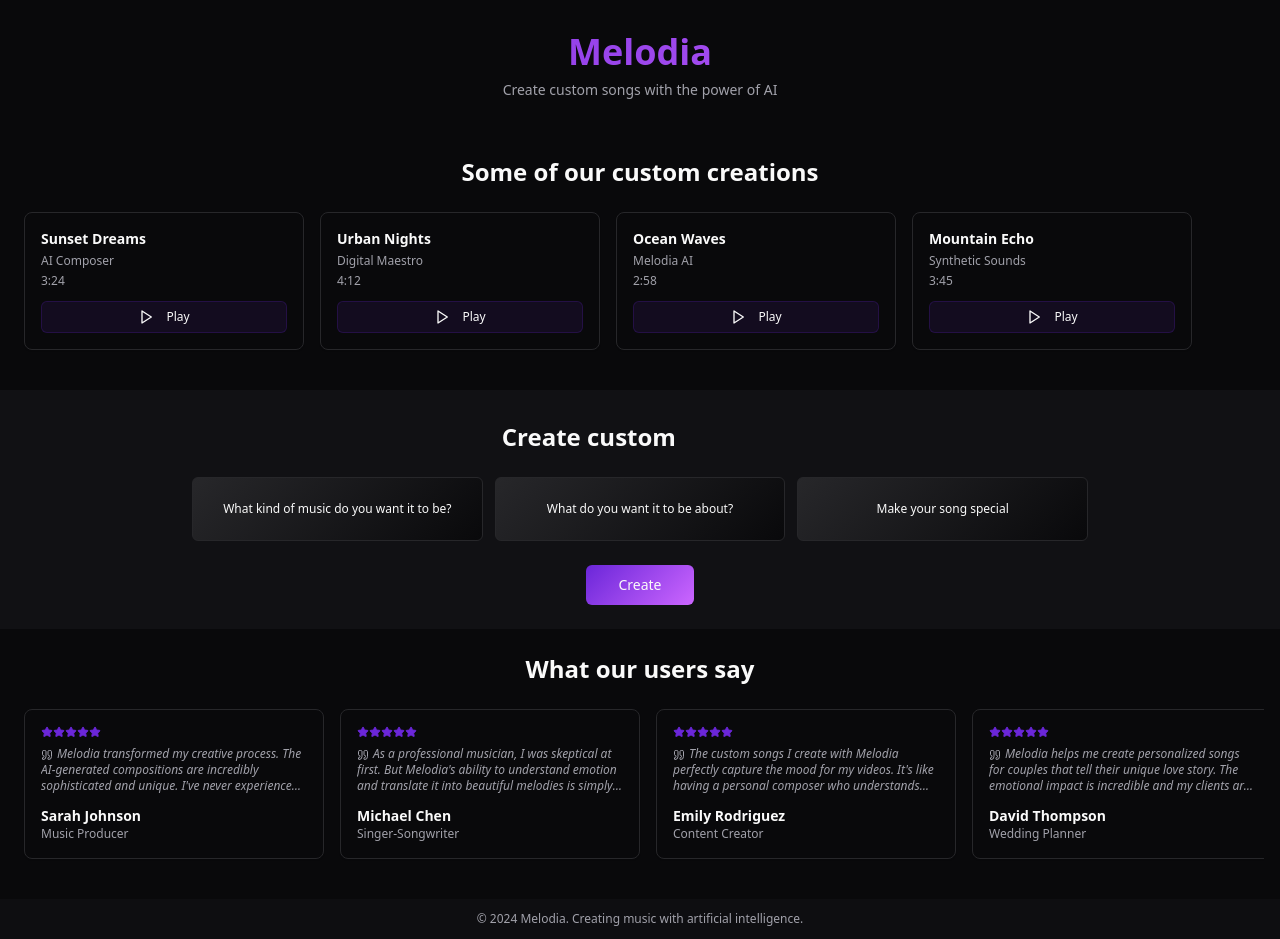
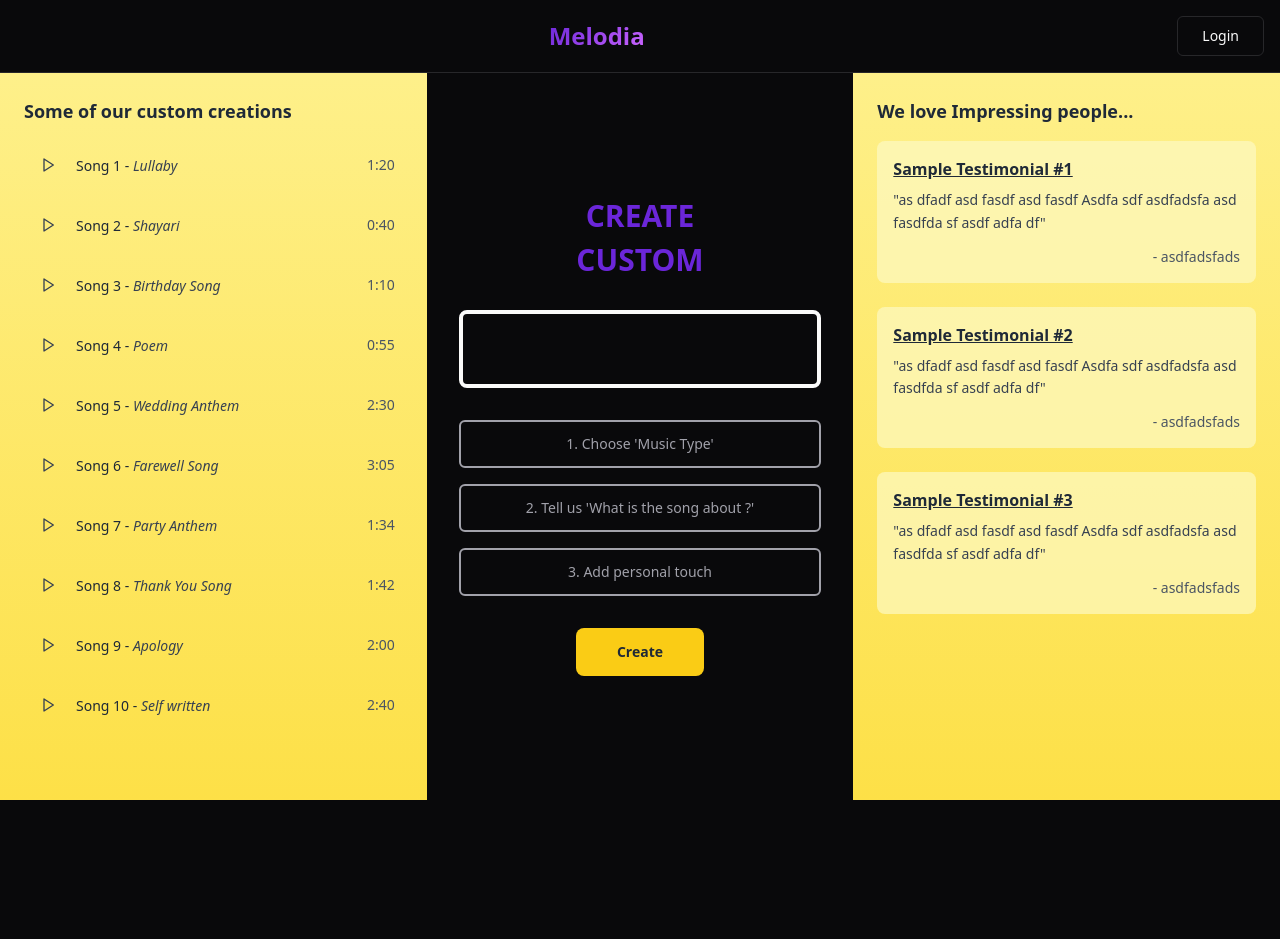
Before and after one commit to chinmay-multiply/songcraft-genesis-page, a React (Vite) app: page / in a window 1280 px wide. After the commit the page ends 800 px from the top, so only its background shows below. Built offline with nearby package versions, Linux system fonts and the light colour scheme.

Commit message:
Refactor: Implement layout based on image
Adjust the layout of the landing page to match the provided reference image.

```diff
--- a/src/pages/Index.tsx
+++ b/src/pages/Index.tsx
@@ -1,7 +1,7 @@
+
 import { useState } from "react";
 import { Button } from "@/components/ui/button";
-import { Card, CardContent } from "@/components/ui/card";
-import { Play, Star, Quote } from "lucide-react";
+import { Play } from "lucide-react";
 import { SpinningReel } from "@/components/SpinningReel";
 import { MediaPlayer } from "@/components/MediaPlayer";
 import { FormModal } from "@/components/FormModal";
@@ -16,58 +16,94 @@ const Index = () => {
   const customCreations = [
     {
       id: 1,
-      title: "Sunset Dreams",
-      artist: "AI Composer",
-      duration: "3:24",
+      title: "Song 1",
+      artist: "Lullaby",
+      duration: "1:20",
       audioUrl: "/placeholder-audio.mp3"
     },
     {
       id: 2,
-      title: "Urban Nights",
-      artist: "Digital Maestro",
-      duration: "4:12",
+      title: "Song 2",
+      artist: "Shayari",
+      duration: "0:40",
       audioUrl: "/placeholder-audio.mp3"
     },
     {
       id: 3,
-      title: "Ocean Waves",
-      artist: "Melodia AI",
-      duration: "2:58",
+      title: "Song 3",
+      artist: "Birthday Song",
+      duration: "1:10",
       audioUrl: "/placeholder-audio.mp3"
     },
     {
       id: 4,
-      title: "Mountain Echo",
-      artist: "Synthetic Sounds",
-      duration: "3:45",
+      title: "Song 4",
+      artist: "Poem",
+      duration: "0:55",
+      audioUrl: "/placeholder-audio.mp3"
+    },
+    {
+      id: 5,
+      title: "Song 5",
+      artist: "Wedding Anthem",
+      duration: "2:30",
+      audioUrl: "/placeholder-audio.mp3"
+    },
+    {
+      id: 6,
+      title: "Song 6",
+      artist: "Farewell Song",
+      duration: "3:05",
+      audioUrl: "/placeholder-audio.mp3"
+    },
+    {
+      id: 7,
+      title: "Song 7",
+      artist: "Party Anthem",
+      duration: "1:34",
+      audioUrl: "/placeholder-audio.mp3"
+    },
+    {
+      id: 8,
+      title: "Song 8",
+      artist: "Thank You Song",
+      duration: "1:42",
+      audioUrl: "/placeholder-audio.mp3"
+    },
+    {
+      id: 9,
+      title: "Song 9",
+      artist: "Apology",
+      duration: "2:00",
+      audioUrl: "/placeholder-audio.mp3"
+    },
+    {
+      id: 10,
+      title: "Song 10",
+      artist: "Self written",
+      duration: "2:40",
       audioUrl: "/placeholder-audio.mp3"
     }
   ];
 
   const testimonials = [
     {
-      name: "Sarah Johnson",
-      role: "Music Producer",
-      content: "Melodia transformed my creative process. The AI-generated compositions are incredibly sophisticated and unique. I've never experienced such seamless music creation.",
-      rating: 5
+      id: 1,
+      title: "Sample Testimonial #1",
+      content: "as dfadf asd fasdf asd fasdf Asdfa sdf asdfadsfa asd fasdfda sf asdf adfa df",
+      author: "asdfadsfads"
     },
     {
-      name: "Michael Chen",
-      role: "Singer-Songwriter",
-      content: "As a professional musician, I was skeptical at first. But Melodia's ability to understand emotion and translate it into beautiful melodies is simply phenomenal.",
-      rating: 5
+      id: 2,
+      title: "Sample Testimonial #2",
+      content: "as dfadf asd fasdf asd fasdf Asdfa sdf asdfadsfa asd fasdfda sf asdf adfa df",
+      author: "asdfadsfads"
     },
     {
-      name: "Emily Rodriguez",
-      role: "Content Creator",
-      content: "The custom songs I create with Melodia perfectly capture the mood for my videos. It's like having a personal composer who understands exactly what I need.",
-      rating: 5
-    },
-    {
-      name: "David Thompson",
-      role: "Wedding Planner",
-      content: "Melodia helps me create personalized songs for couples that tell their unique love story. The emotional impact is incredible and my clients are always amazed.",
-      rating: 5
+      id: 3,
+      title: "Sample Testimonial #3",
+      content: "as dfadf asd fasdf asd fasdf Asdfa sdf asdfadsfa asd fasdfda sf asdf adfa df",
+      author: "asdfadsfads"
     }
   ];
 
@@ -89,118 +125,117 @@ const Index = () => {
   };
 
   return (
-    <div className="h-screen bg-background flex flex-col">
-      {/* Hero Header */}
-      <div className="relative py-8 text-center bg-gradient-primary/5">
-        <h1 className="text-4xl font-bold mb-2 bg-gradient-primary bg-clip-text text-transparent">
+    <div className="h-screen bg-background flex flex-col overflow-hidden">
+      {/* Header */}
+      <div className="flex justify-between items-center p-4 border-b border-border">
+        <div></div>
+        <h1 className="text-2xl font-bold bg-gradient-primary bg-clip-text text-transparent">
           Melodia
         </h1>
-        <p className="text-sm text-muted-foreground max-w-md mx-auto px-4">
-          Create custom songs with the power of AI
-        </p>
+        <Button variant="outline" className="px-6">
+          Login
+        </Button>
       </div>
 
-      {/* Section 1: Custom Creations */}
-      <section className="flex-1 px-4 py-6">
-        <h2 className="text-2xl font-bold text-center mb-6 text-foreground">
+      {/* Main Content - Three Columns */}
+      <div className="flex flex-1 overflow-hidden">
+        {/* Left Panel - Custom Creations */}
+        <div className="w-1/3 bg-gradient-to-b from-yellow-200 to-yellow-300 p-6 overflow-y-auto">
+          <h2 className="text-lg font-semibold mb-4 text-gray-800">
             Some of our custom creations
           </h2>
-        <div className="flex gap-4 overflow-x-auto pb-4 px-2">
+          <div className="space-y-3">
             {customCreations.map((song) => (
-            <Card key={song.id} className="min-w-[280px] bg-card border-border hover:shadow-glow transition-all duration-300">
-              <CardContent className="p-4">
-                <h3 className="font-semibold text-foreground mb-1 text-sm">{song.title}</h3>
-                <p className="text-muted-foreground text-xs mb-1">{song.artist}</p>
-                <p className="text-muted-foreground text-xs mb-3">{song.duration}</p>
+              <div key={song.id} className="flex items-center justify-between group hover:bg-yellow-200/50 p-2 rounded">
+                <div className="flex items-center gap-3">
                   <Button
                     variant="ghost"
                     size="sm"
                     onClick={() => setSelectedSong(song)}
-                  className="w-full bg-primary/10 hover:bg-primary/20 border border-primary/20 h-8 text-xs"
+                    className="h-8 w-8 p-0 hover:bg-yellow-300"
                   >
-                  <Play className="h-3 w-3 mr-1" />
-                  Play
+                    <Play className="h-4 w-4 text-gray-700" />
                   </Button>
-              </CardContent>
-            </Card>
+                  <div>
+                    <span className="text-sm font-medium text-gray-800">{song.title} - </span>
+                    <span className="text-sm italic text-gray-700">{song.artist}</span>
+                  </div>
+                </div>
+                <span className="text-sm text-gray-600">{song.duration}</span>
+              </div>
             ))}
           </div>
-      </section>
+        </div>
 
-      {/* Section 2: Create Custom Song */}
-      <section className="flex-1 bg-secondary/30 px-4 py-6">
-        <div className="text-center max-w-4xl mx-auto">
-          <h2 className="text-2xl font-bold mb-6 text-foreground">
-            Create custom{" "}
-            <SpinningReel words={reelWords} className="text-2xl font-bold" />
+        {/* Center Panel - Create Custom Song */}
+        <div className="w-1/3 bg-background flex flex-col justify-center items-center p-8">
+          <div className="text-center max-w-md">
+            <h2 className="text-3xl font-bold mb-2 text-primary">
+              CREATE
+            </h2>
+            <h2 className="text-3xl font-bold mb-8 text-primary">
+              CUSTOM
             </h2>
 
-          <div className="grid grid-cols-3 gap-3 mb-6">
+            {/* Spinning Reel for SONGS */}
+            <div className="border-4 border-foreground rounded-lg p-4 mb-8 bg-background">
+              <SpinningReel words={reelWords} className="text-4xl font-bold text-foreground" />
+            </div>
+
+            <div className="space-y-4 mb-8">
               <Button
-              variant="secondary"
+                variant="outline"
                 onClick={() => handleFormOpen("a")}
-              className="h-16 text-xs text-wrap p-2 bg-gradient-secondary hover:bg-gradient-primary/20 border border-border"
+                className="w-full h-12 text-sm bg-background border-2 border-muted-foreground text-muted-foreground hover:bg-muted"
               >
-              What kind of music do you want it to be?
+                1. Choose 'Music Type'
               </Button>
               <Button
-              variant="secondary"
+                variant="outline"
                 onClick={() => handleFormOpen("b")}
-              className="h-16 text-xs text-wrap p-2 bg-gradient-secondary hover:bg-gradient-primary/20 border border-border"
+                className="w-full h-12 text-sm bg-background border-2 border-muted-foreground text-muted-foreground hover:bg-muted"
               >
-              What do you want it to be about?
+                2. Tell us 'What is the song about ?'
               </Button>
               <Button
-              variant="secondary"
+                variant="outline"
                 onClick={() => handleFormOpen("c")}
-              className="h-16 text-xs text-wrap p-2 bg-gradient-secondary hover:bg-gradient-primary/20 border border-border"
+                className="w-full h-12 text-sm bg-background border-2 border-muted-foreground text-muted-foreground hover:bg-muted"
               >
-              Make your song special
+                3. Add personal touch
               </Button>
             </div>
 
             <Button
-            className="bg-gradient-primary hover:shadow-glow transition-all duration-300 px-8 py-3"
+              className="w-32 h-12 bg-yellow-400 hover:bg-yellow-500 text-gray-800 font-semibold rounded-lg"
             >
               Create
             </Button>
           </div>
-      </section>
+        </div>
 
-      {/* Section 3: Testimonials */}
-      <section className="flex-1 px-4 py-6">
-        <h2 className="text-2xl font-bold text-center mb-6 text-foreground">
-          What our users say
+        {/* Right Panel - Testimonials */}
+        <div className="w-1/3 bg-gradient-to-b from-yellow-200 to-yellow-300 p-6 overflow-y-auto">
+          <h2 className="text-lg font-semibold mb-4 text-gray-800">
+            We love Impressing people...
           </h2>
-        <div className="flex gap-4 overflow-x-auto pb-4 px-2">
-          {testimonials.map((testimonial, index) => (
-            <Card key={index} className="min-w-[300px] bg-card border-border hover:shadow-elegant transition-all duration-300">
-              <CardContent className="p-4">
-                <div className="flex mb-2">
-                  {[...Array(testimonial.rating)].map((_, i) => (
-                    <Star key={i} className="h-3 w-3 fill-primary text-primary" />
+          <div className="space-y-6">
+            {testimonials.map((testimonial) => (
+              <div key={testimonial.id} className="bg-yellow-100/70 p-4 rounded-lg">
+                <h3 className="font-semibold text-gray-800 mb-2 underline">
+                  {testimonial.title}
+                </h3>
+                <p className="text-sm text-gray-700 mb-3 leading-relaxed">
+                  "{testimonial.content}"
+                </p>
+                <p className="text-right text-sm text-gray-600">
+                  - {testimonial.author}
+                </p>
+              </div>
             ))}
           </div>
-                <blockquote className="text-muted-foreground mb-3 italic text-xs line-clamp-3">
-                  <Quote className="h-3 w-3 inline mr-1" />
-                  {testimonial.content}
-                </blockquote>
-                <div>
-                  <p className="font-semibold text-foreground text-sm">{testimonial.name}</p>
-                  <p className="text-xs text-muted-foreground">{testimonial.role}</p>
         </div>
-              </CardContent>
-            </Card>
-          ))}
       </div>
-      </section>
-
-      {/* Footer */}
-      <footer className="py-3 bg-secondary/20 text-center">
-        <p className="text-muted-foreground text-xs">
-          © 2024 Melodia. Creating music with artificial intelligence.
-        </p>
-      </footer>
 
       {/* Media Player Modal */}
       {selectedSong && (
```
Lines whose indentation alone changed are shown as unchanged.
